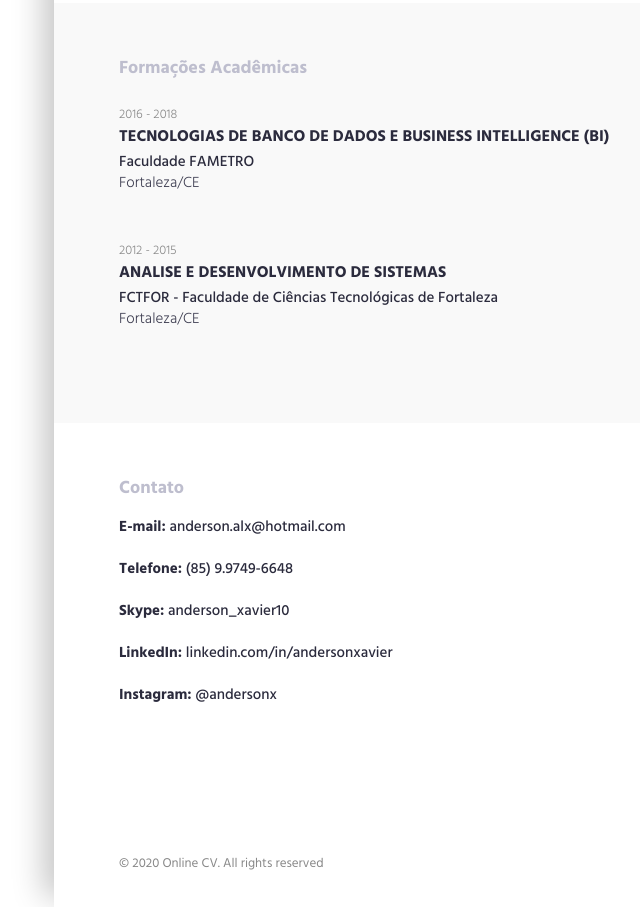
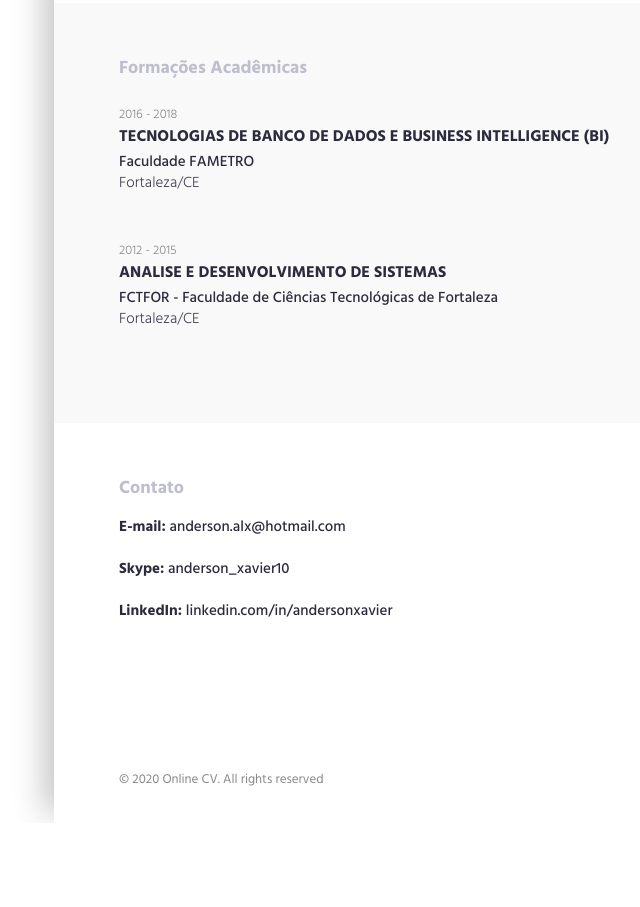
Before and after one commit to andersonlx/andersonlx.github.io, a plain HTML site: page index.html in a window 1280 px wide. Shown: the part 2158-3065 px from the top of the page, without its empty margins (586-1226 px from the left). After the commit the page ends 2981 px from the top, so only its background shows below. Drawn offline with Linux system fonts and the light colour scheme.

Commit message:
Update index.html

```diff
--- a/index.html
+++ b/index.html
@@ -347,10 +347,8 @@
                 <div class="content-item">
 
                     <h4><b>E-mail:</b> anderson.alx@hotmail.com</h4> <br />
-                    <h4><b>Telefone:</b> (85) 9.9749-6648</h4> <br />
                     <h4><b>Skype:</b> anderson_xavier10</h4> <br />
                     <h4><b>LinkedIn:</b> linkedin.com/in/andersonxavier</h4> <br />
-                    <h4><b>Instagram:</b> @andersonx</h4> <br />
 
                 </div>
             </div>
```
